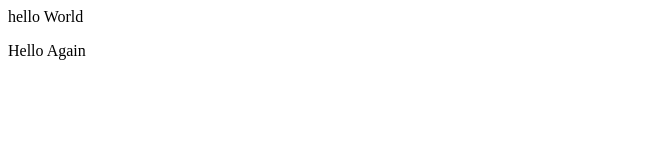
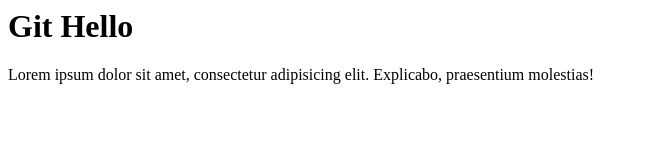
Before and after one commit to rajaryan2003/raj-demo, a plain HTML site: page index.html in a window 1280 px wide. Shown: the whole page, without its empty margins (0-648 px from the left). Drawn offline with Linux system fonts and the light colour scheme.

Commit message:
Some modifications

```diff
--- a/index.html
+++ b/index.html
@@ -1,2 +1,2 @@
-<p>hello World</p>
-<p>Hello Again</p>
+<h1>Git Hello</h1>
+<p>Lorem ipsum dolor sit amet, consectetur adipisicing elit. Explicabo, praesentium molestias!</p>
```
Also changed, not shown: 1 other file.
